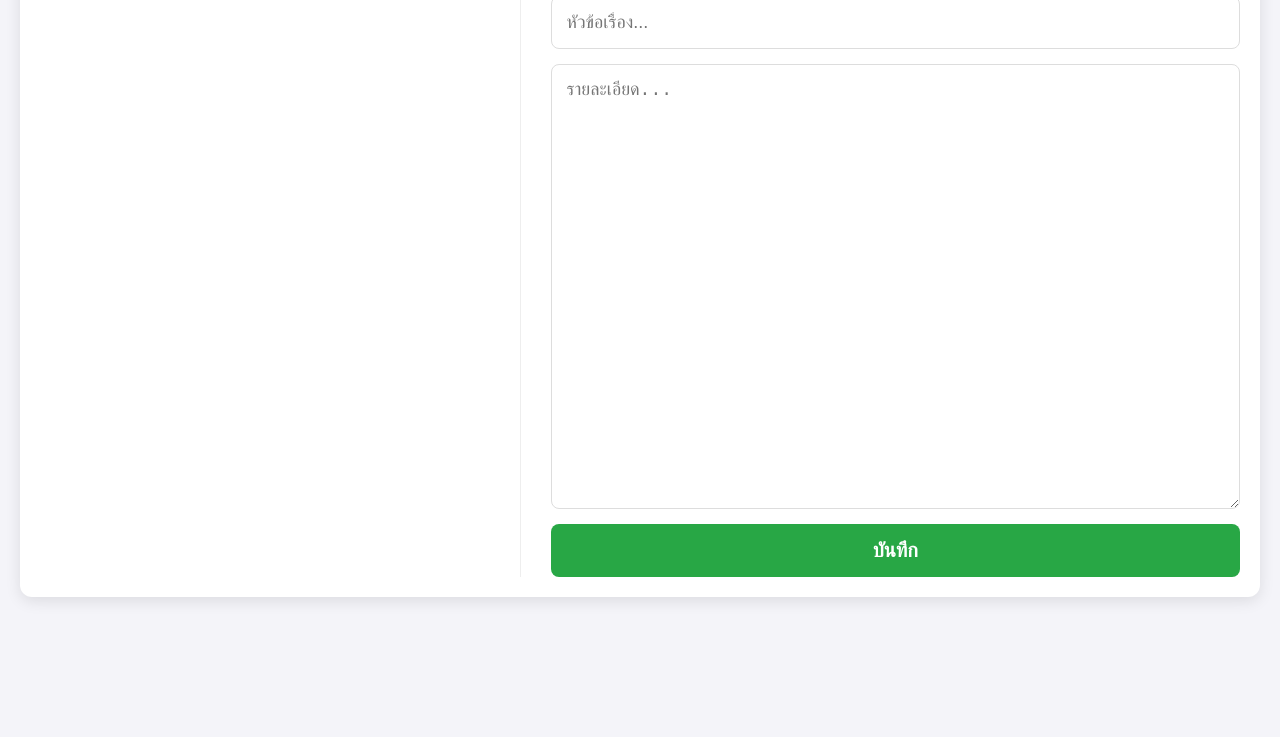
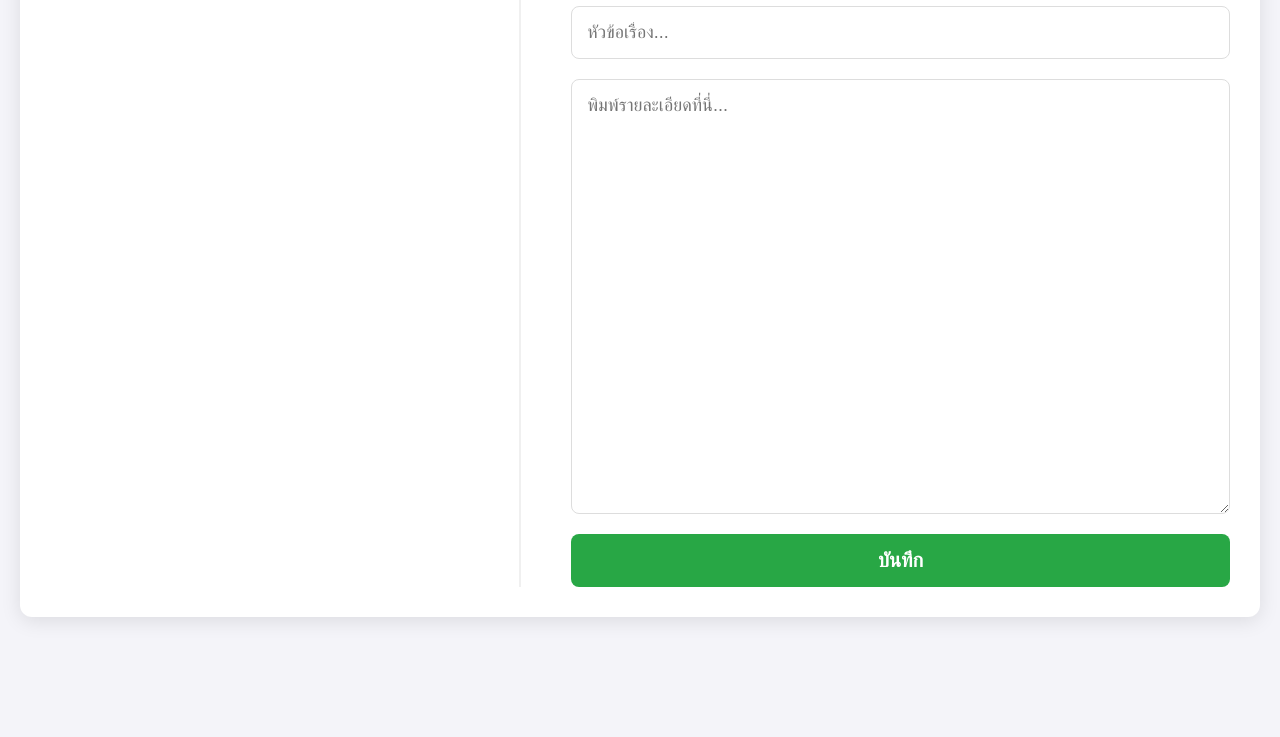
Before and after one commit to 9Nooey/iNotes, a plain HTML site: page index.html in a window 1280 px wide. Shown: the part 103-840 px from the top of the page. Before the commit the page ends 800 px from the top, so only its background shows below. Drawn offline with Linux system fonts and the light colour scheme; no server answers.

Commit message:
Update HTML content and styles for notes app

```diff
--- a/index.html
+++ b/index.html
@@ -4,20 +4,135 @@
     <meta charset="UTF-8">
     <meta name="viewport" content="width=device-width, initial-scale=1.0">
     <title>iNotes</title>
-    <link rel="stylesheet" href="style.css">
+    <style>
+        /* --- ส่วน CSS (ดีไซน์) --- */
+        body {
+            font-family: 'Sarabun', sans-serif;
+            background-color: #f4f4f9;
+            padding: 20px;
+            margin: 0;
+            display: flex;
+            justify-content: center;
+            align-items: flex-start;
+            min-height: 100vh;
+        }
+
+        .container {
+            background: white;
+            padding: 30px;
+            border-radius: 12px;
+            box-shadow: 0 4px 20px rgba(0,0,0,0.1);
+            width: 100%;
+            max-width: 1200px;
+            display: flex; /* จัดเรียงแนวนอน */
+            gap: 40px;
+            min-height: 80vh;
+        }
+
+        /* ฝั่งซ้าย: รายการ */
+        .notes-sidebar {
+            flex: 1;
+            border-right: 2px solid #f0f0f0;
+            padding-right: 30px;
+            overflow-y: auto;
+        }
+
+        /* ฝั่งขวา: ฟอร์ม */
+        .editor-area {
+            flex: 1.5;
+            display: flex;
+            flex-direction: column;
+            padding-left: 10px;
+        }
+
+        h1, h2 { color: #333; margin-top: 0; }
+
+        /* ปรับขนาดตัวหนังสือ */
+        h1 { font-size: 32px; }
+        h2 { font-size: 28px; border-bottom: 2px solid #28a745; padding-bottom: 10px; display: inline-block; }
+
+        input, textarea {
+            width: 100%;
+            margin-bottom: 20px;
+            padding: 15px;
+            border: 1px solid #ddd;
+            border-radius: 8px;
+            box-sizing: border-box;
+            font-size: 18px;
+            font-family: inherit;
+        }
+
+        textarea { flex-grow: 1; resize: vertical; min-height: 300px; }
+
+        .button-group { display: flex; gap: 10px; }
+
+        button {
+            width: 100%;
+            padding: 15px;
+            background-color: #28a745;
+            color: white;
+            border: none;
+            border-radius: 8px;
+            cursor: pointer;
+            font-size: 20px;
+            font-weight: bold;
+            transition: 0.2s;
+        }
+
+        button:hover { background-color: #218838; transform: translateY(-2px); }
+
+        /* รายการ Note */
+        ul { list-style: none; padding: 0; margin: 0; }
+        li {
+            background: #fff;
+            border: 1px solid #e0e0e0;
+            border-radius: 10px;
+            padding: 20px;
+            margin-bottom: 15px;
+            box-shadow: 0 2px 5px rgba(0,0,0,0.05);
+            transition: all 0.2s;
+        }
+        li:hover { box-shadow: 0 5px 15px rgba(0,0,0,0.1); border-color: #28a745; }
+
+        li h3 { margin: 0 0 10px 0; font-size: 22px; color: #2c3e50; }
+        li p { margin: 0 0 15px 0; color: #555; font-size: 18px; line-height: 1.6; white-space: pre-wrap; }
+
+        /* เวลา */
+        .timestamp {
+            font-size: 14px;
+            color: #999;
+            margin-top: 15px;
+            padding-top: 10px;
+            border-top: 1px dashed #eee;
+            display: flex;
+            justify-content: space-between;
+        }
+
+        .actions { margin-top: 15px; text-align: right; }
+        .btn-edit { background: #ffc107; color: #333; width: auto; padding: 8px 20px; font-size: 16px; margin-right: 5px; }
+        .btn-delete { background: #dc3545; width: auto; padding: 8px 20px; font-size: 16px; }
+
+        /* มือถือ */
+        @media (max-width: 900px) {
+            .container { flex-direction: column-reverse; height: auto; padding: 20px; }
+            .notes-sidebar { border-right: none; border-top: 2px solid #f0f0f0; padding-right: 0; padding-top: 30px; margin-top: 20px;}
+            .editor-area { padding-left: 0; }
+        }
+    </style>
 </head>
 <body>
     <div class="container">
         <div class="notes-sidebar">
-            <h2>📚 รายการบันทึก</h2>
+            <h2>📚 Notes</h2>
             <ul id="noteList">
-                </ul>
+                <li style="text-align:center; color:#ccc; padding: 20px;">กำลังโหลดข้อมูล...</li>
+            </ul>
         </div>
 
         <div class="editor-area">
-            <h1 id="formTitle">📝 เขียนบันทึกใหม่</h1>
+            <h1 id="formTitle">📝 New Note</h1>
             <input type="text" id="noteTitle" placeholder="หัวข้อเรื่อง...">
-            <textarea id="noteContent" placeholder="รายละเอียด..."></textarea>
+            <textarea id="noteContent" placeholder="พิมพ์รายละเอียดที่นี่..."></textarea>
 
             <div class="button-group">
                 <button onclick="addNote()" id="saveBtn">บันทึก</button>
```
